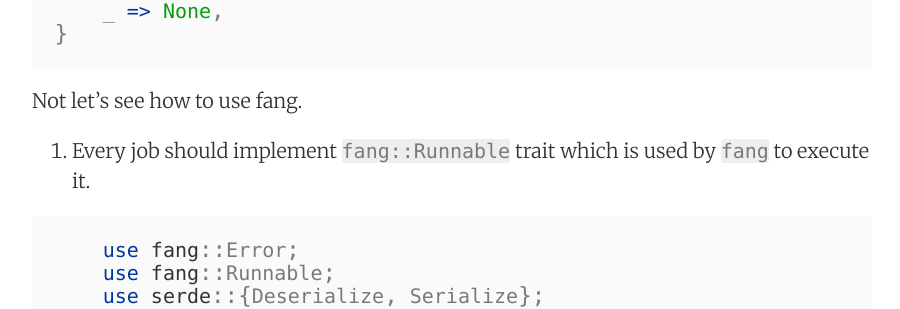
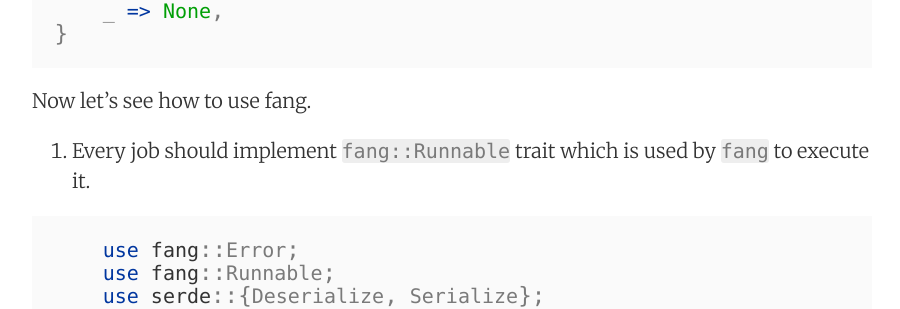
Before and after one commit to ayrat555/ayrat555.github.io, a Jekyll site: the page built from _posts/2021-06-27-fang.md, in a window 1280 px wide and 900 px high, scrolled down 2772 px. Shown: the part 172-481 px from the top of the window, without its empty margins (188-1088 px from the left). Built offline with Jekyll 4.4.1, drawn with Linux system fonts in a browser that asks for light colours; nearby versions of some CDN libraries; comment, search, counter and statistics services are not loaded.

Commit message:
fix typo

````diff
--- a/_posts/2021-06-27-fang.md
+++ b/_posts/2021-06-27-fang.md
@@ -58,7 +58,7 @@ match fang_tasks::table
 }
 ```
 
-Not let's see how to use fang.
+Now let's see how to use fang.
 
 1. Every job should implement `fang::Runnable` trait which is used by `fang` to execute it.
 
````
Also changed, not shown: about.md (+6 -1 lines).
